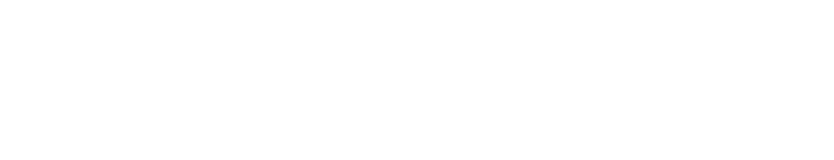
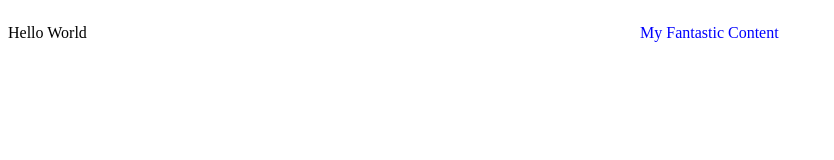
Before and after one commit to AIETXA/M1C1, a plain HTML site: page index.html in a window 1280 px wide. Shown: the whole page, without its empty margins (0-834 px from the left). Drawn offline with Linux system fonts and the light colour scheme.

Commit message:
grid 1 hecha

```diff
--- a/index.html
+++ b/index.html
@@ -3,9 +3,13 @@
 <head>
     <meta charset="UTF-8">
     <meta name="viewport" content="width=device-width, initial-scale=1.0">
-    <title>Document</title>
+    <link rel="stylesheet" href="main.css">
+    <title>CSS Grid Assignment</title>
 </head>
 <body>
-
+    <div class="gridOne">
+        <p >Hello World</p>
+        <p style="color:blue">My Fantastic Content</p>
+    </div>
 </body>
 </html>
--- /dev/null
+++ b/main.css
@@ -0,0 +1,6 @@
+.gridOne {
+    display: grid;
+    grid-template-columns:1fr 1fr;
+
+
+}
```
